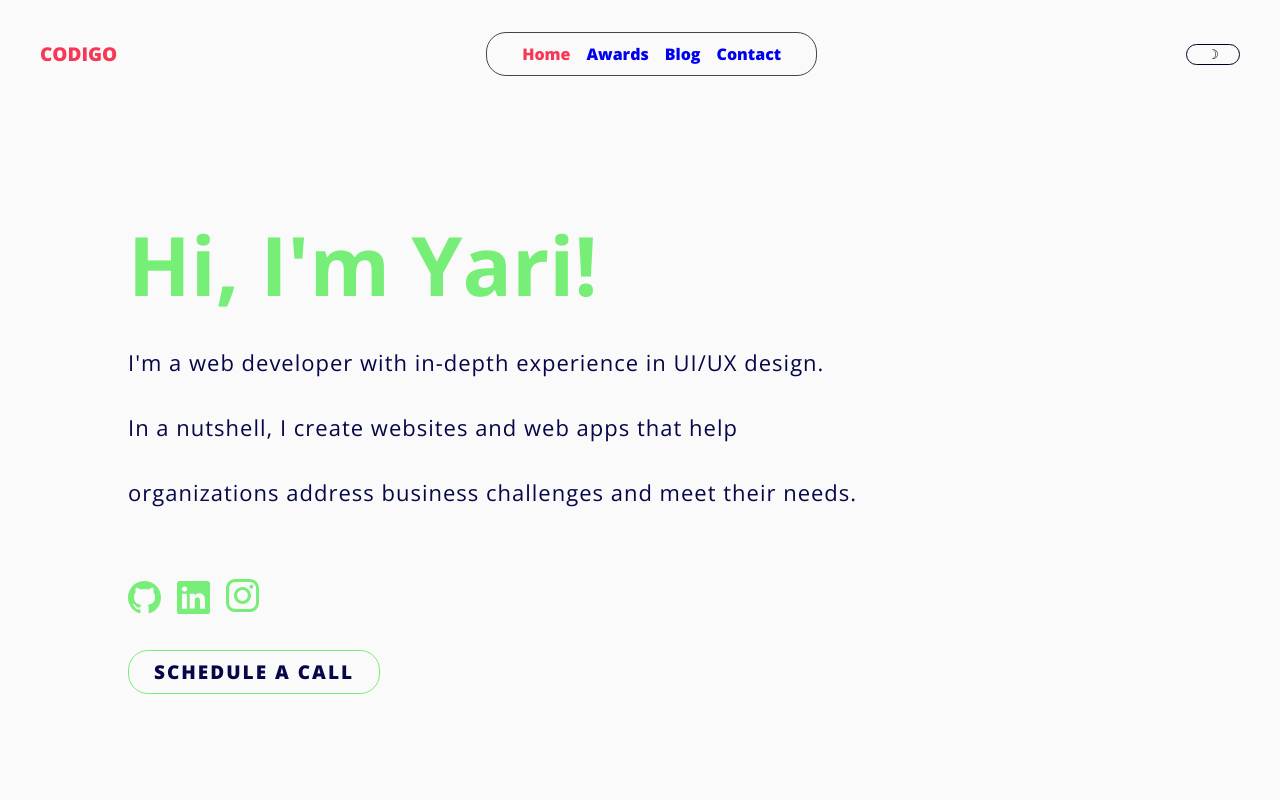
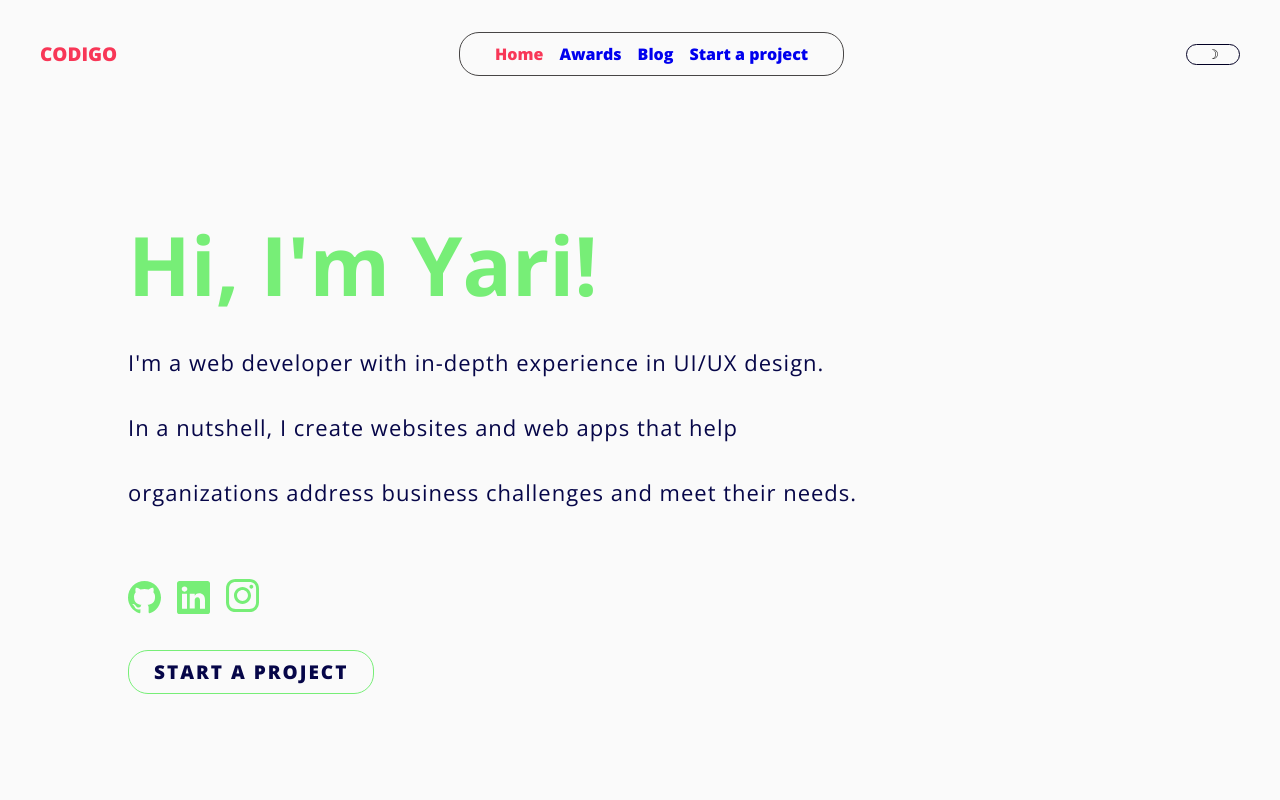
Before and after one commit to Yariandres/nuxt-personal-blog, a Nuxt app: page / in a window 1280 px wide. Shown: the top 800 px of the page. Built offline with nearby package versions, Linux system fonts and the light colour scheme; no server answers; a web font is replaced by a local one.

Commit message:
changing navigation

```diff
--- a/components/BlogNav.vue
+++ b/components/BlogNav.vue
@@ -11,7 +11,7 @@
         <NuxtLink to="/">Home</NuxtLink>
         <NuxtLink to="/awards">Awards</NuxtLink>
         <NuxtLink to="/blog">Blog</NuxtLink>
-        <NuxtLink to="/contact">Contact</NuxtLink>
+        <NuxtLink to="/contact">Start a project</NuxtLink>
       </nav>
 
       <button
--- a/components/HomeHero.vue
+++ b/components/HomeHero.vue
@@ -21,7 +21,6 @@
     <span class="text-normal">I'm a web developer with in-depth experience in UI/UX design. <br></span>
     <span class="text-normal"> In a nutshell, I create websites and web apps that help <br> organizations address business challenges and meet their needs.</span>
   </p>
-  <!-- <p>Empowering Your Business</p> -->
   <div class="icons">
     <a href="https://github.com/Yariandres" target="_blank">
       <IconGithub />
@@ -131,7 +130,7 @@ $lines: #757474;
     transition: border .5s ;
 
     &:before {
-      content: "Schedule a call";
+      content: "Start a project";
     }
 
     &:hover {
```
